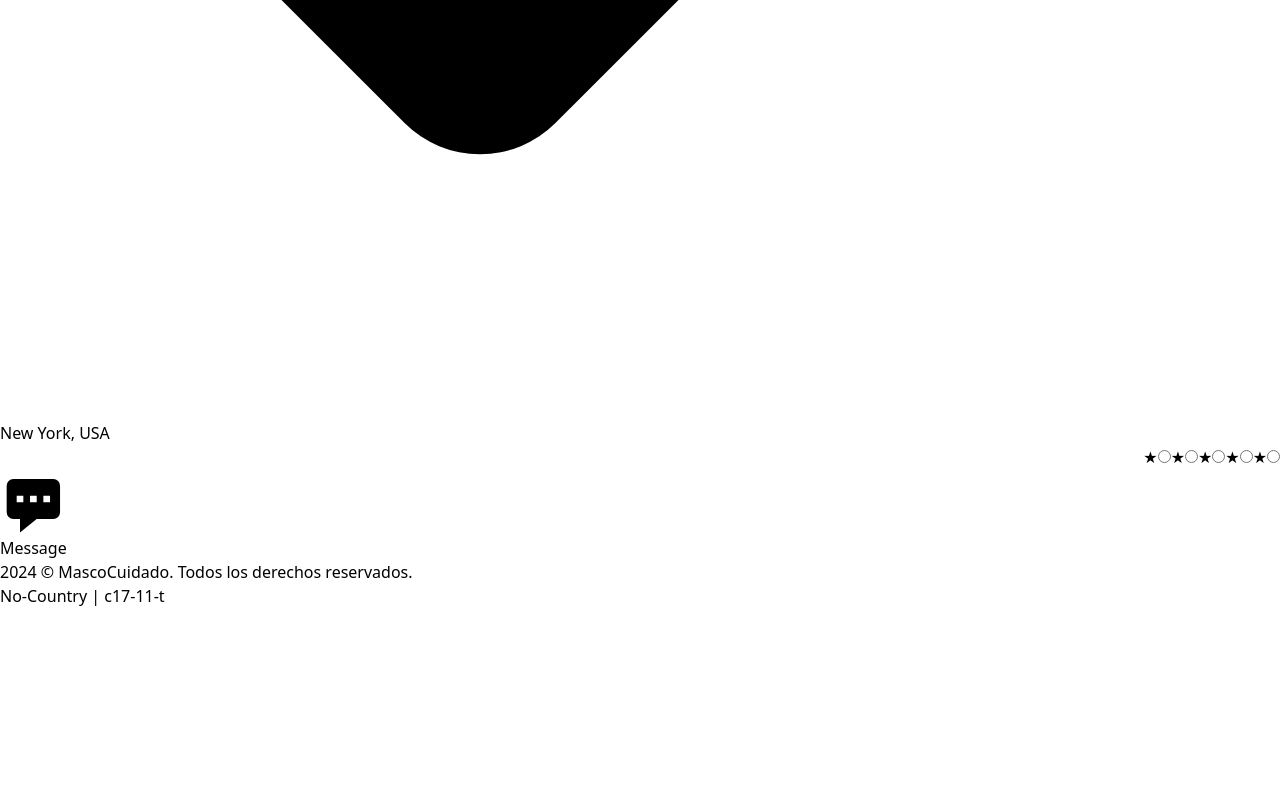
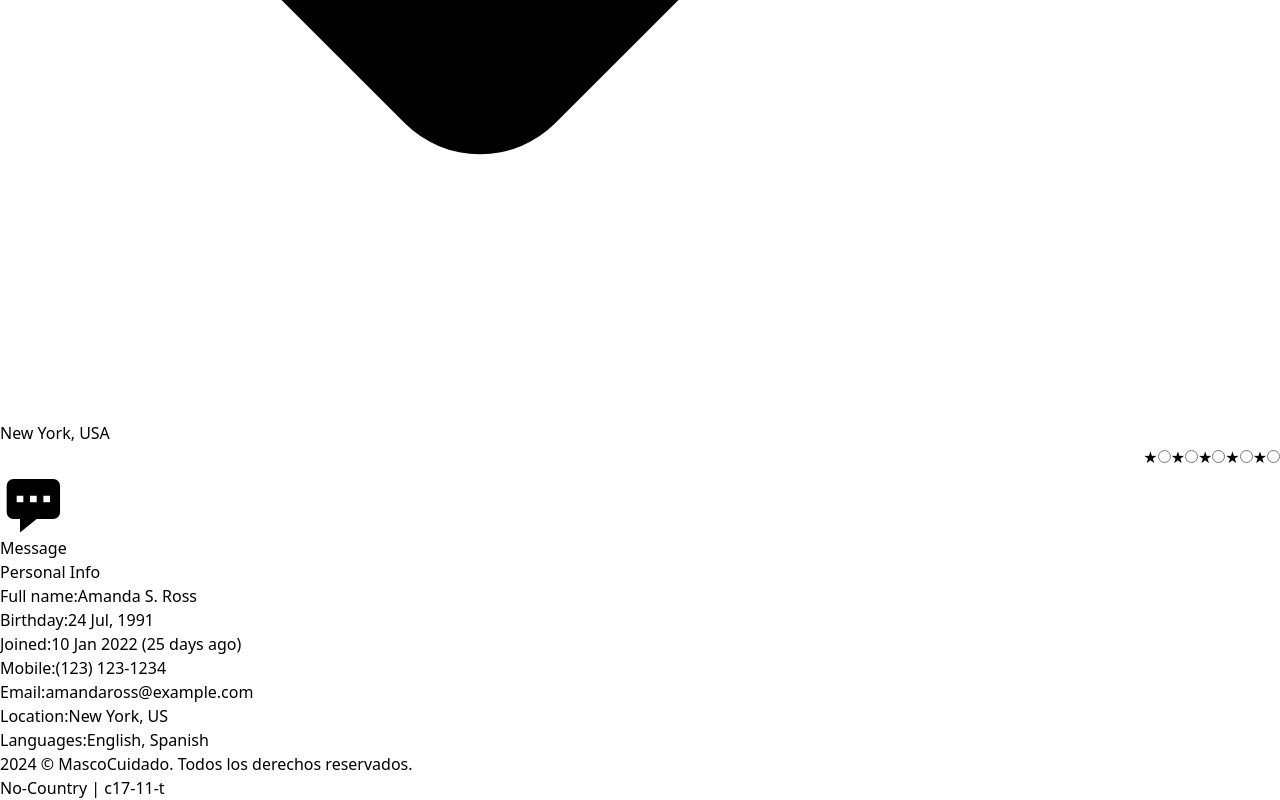
Before and after one commit to No-Country-simulation/c17-11-t-node-react, a React (Vite) app in the folder Front/: page /profile in a window 1280 px wide. Shown: the part 1998-2798 px from the top of the page. Before the commit the page ends 2606 px from the top, so only its background shows below. Built offline with nearby package versions, Linux system fonts and the light colour scheme.

Commit message:
Add types and profile page

```diff
--- a/Front/src/App.tsx
+++ b/Front/src/App.tsx
@@ -1,6 +1,7 @@
 import Navbar from "./components/NavBar";
 import { Login } from "./pages/Login";
 import { Profile } from "./pages/Profile";
+import { Register } from "./pages/Register";
 // import { Register } from "./pages/Register";
 import IndexView from "./views/IndexView/IndexView";
 import { BrowserRouter as Router, Routes, Route } from "react-router-dom";
@@ -15,7 +16,7 @@ function App() {
           <Route path="/" element={<IndexView />} />
           <Route path="/login" element={<Login />} />
           <Route path="/profile" element={<Profile />} />
-          {/* <Route path="/register" element={<Register />} /> */}
+          <Route path="/register" element={<Register />} />
           {/* <Route
               path="/dashboard"
               element={<ProtectedRoute element={<DashboardView />} />}
--- a/Front/src/components/Footer.tsx
+++ b/Front/src/components/Footer.tsx
@@ -1,5 +1,3 @@
-import React from "react";
-
 const Footer = () => {
   return (
     <footer className="bg-[#FF9F00] py-8 -mb-10 w-full">
--- /dev/null
+++ b/Front/src/components/Profile/PersonalInfo.tsx
@@ -0,0 +1,41 @@
+export const PersonalInfo=()=>{
+    return(
+        <div className="my-4 flex flex-col 2xl:flex-row space-y-4 2xl:space-y-0 2xl:space-x-4">
+            <div className="w-full flex flex-col 2xl:w-1/3">
+                <div className="flex-1 bg-white rounded-lg shadow-xl p-8">
+                    <h4 className="text-xl text-gray-900 font-bold">Personal Info</h4>
+                    <ul className="mt-2 text-gray-700">
+                        <li className="flex border-y py-2">
+                            <span className="font-bold w-24">Full name:</span>
+                            <span className="text-gray-700">Amanda S. Ross</span>
+                        </li>
+                        <li className="flex border-b py-2">
+                            <span className="font-bold w-24">Birthday:</span>
+                            <span className="text-gray-700">24 Jul, 1991</span>
+                        </li>
+                        <li className="flex border-b py-2">
+                            <span className="font-bold w-24">Joined:</span>
+                            <span className="text-gray-700">10 Jan 2022 (25 days ago)</span>
+                        </li>
+                        <li className="flex border-b py-2">
+                            <span className="font-bold w-24">Mobile:</span>
+                            <span className="text-gray-700">(123) 123-1234</span>
+                        </li>
+                        <li className="flex border-b py-2">
+                            <span className="font-bold w-24">Email:</span>
+                            <span className="text-gray-700">amandaross@example.com</span>
+                        </li>
+                        <li className="flex border-b py-2">
+                            <span className="font-bold w-24">Location:</span>
+                            <span className="text-gray-700">New York, US</span>
+                        </li>
+                        <li className="flex border-b py-2">
+                            <span className="font-bold w-24">Languages:</span>
+                            <span className="text-gray-700">English, Spanish</span>
+                        </li>
+                    </ul>
+                </div>
+            </div>
+        </div>
+    )
+}
--- a/Front/src/components/RegisterForm.tsx
+++ b/Front/src/components/RegisterForm.tsx
@@ -1,141 +1,124 @@
-// import { useEffect, useState } from "react";
-// import eyeOpen from "../assets/LoginImages/ojo-abierto.png"
-// import eyeClosed from "../assets/LoginImages/ojo-cerrado.png"
+import React, { useEffect, useState } from "react";
+import eyeOpen from "../assets/LoginImages/ojo-abierto.png"
+import eyeClosed from "../assets/LoginImages/ojo-cerrado.png"
+import { IRole } from "../types/types";
 // import { useNavigate } from "react-router-dom";
 
-// export const RegisterForm = () => {
-//     const [first_name, setFirstname] = useState('');
-//     const [last_name, setLastname] = useState('');
-//     const [username, setUsername] = useState('');
-//     // const [dni, setDni] = useState(0);
-//     const [email, setEmail] = useState('');
-//     const [password, setPassword] = useState('');
-//     const [role, setRole] = useState(false);
-//     const navigate = useNavigate();
-//     const [showPassword, setShowPassword] = useState(false);
-//     const [showConfirmpassword, setShowConfirmpassword] = useState(false)
-//     const resultado = "";
+export const RegisterForm = () => {
+    const [first_name, setFirstname] = useState('');
+    const [last_name, setLastname] = useState('');
+    const [username, setUsername] = useState('');
+    const [email, setEmail] = useState('');
+    const [password, setPassword] = useState('');
+    const [role, setRole] = useState('');
+    const [showPassword, setShowPassword] = useState(false);
 
+    // const navigate = useNavigate();
 
-//     const [data, setData] = useState([]);
+    const [data, setData] = useState<IRole[]>([]);
 
-//     useEffect(() => {
-//         fetchData();
-//     }, []);
+    useEffect(() => {
+        fetchData();
+    }, []);
 
-//     const fetchData = async () => {
-//         try {
-//             const response = await fetch('http://127.0.0.1:3001/api/v1/roles');
-//             const jsonData = await response.json();
-//             setData(jsonData.data); // Asume que el ID está dentro de un campo llamado 'id' en el objeto data
-//         } catch (error) {
-//             console.error('Error al recuperar datos:', error);
-//         }
-//     };
-//     const handleSubmit = async (e) => {
-//         e.preventDefault();
-//         try {
-//             const response = await fetch('http://127.0.0.1:3001/api/v1/auth/register', {
-//                 method: 'POST',
-//                 headers: {
-//                     'Content-Type': 'application/json',
-//                 },
-//                 body: JSON.stringify({ role, first_name, last_name, email, password, username}),
-//             });
-//             const data = await response.json();
-//             console.log(data);
-//             if(data!==null){
-//                 console.log("paso")
-//             }
-//         } catch (error) {
-//             console.error('Error:', error);
-//         }
-//     };
+    const fetchData = async () => {
+        try {
+            const response = await fetch('http://localhost:3001/api/v1/roles');
+            const jsonData = await response.json();
+            setData(jsonData.data); // Asume que el ID está dentro de un campo llamado 'id' en el objeto data
+        } catch (error) {
+            console.error('Error al recuperar datos:', error);
+        }
+    };
+    const handleSubmit = async (e:React.FormEvent<HTMLFormElement>) => {
+        e.preventDefault();
+        try {
+            const response = await fetch('http://localhost:3001/api/v1/auth/register', {
+                method: 'POST',
+                headers: {
+                    'Content-Type': 'application/json',
+                },
+                body: JSON.stringify({ role, first_name, last_name, email, password, username}),
+            });
+            const data = await response.json();
+            console.log(data);
+        } catch (error) {
+            console.error('Error:', error);
+        }
+    };
 
-//     const handleChange = (e) => {
+    const handleChange = (e:React.FormEvent<HTMLInputElement>) => {
 
-//         // Grab the nodeName and value from
-//         // the clicked element
-//         const { value } = e.target;
-//         setRole(value);
+        // Grab the nodeName and value from
+        // the clicked element
+        const { value } = e.target as HTMLInputElement;
+        console.log(value)
+        setRole(value);
 
-//     }
-//     const togglePasswordVisibility = () => {
-//         setShowPassword(!showPassword);
-//     };
-//     const togglePasswordConfirmVisibility = () => {
-//         setShowConfirmpassword(!showConfirmpassword);
-//     };
+    }
+    const togglePasswordVisibility = () => {
+        setShowPassword(!showPassword);
+    };
+    // const togglePasswordConfirmVisibility = () => {
+    //     setShowConfirmpassword(!showConfirmpassword);
+    // };
 
-//     return (
+    return (
 
-//         <form className="space-y-4 md:space-y-6" action="#" onSubmit={handleSubmit}>
-//             <div>
-//                 <label htmlFor="email" className="block mb-2 text-sm text-left font-medium text-gray-900 dark:text-white">Nombre</label>
-//                 <input type="text" name="usuario" id="usuario" className="bg-gray-50 border border-gray-300 text-gray-900 sm:text-sm rounded-lg focus:ring-primary-600 focus:border-primary-600 block w-full p-2.5 dark:bg-gray-700 dark:border-gray-600 dark:placeholder-gray-400 dark:text-white dark:focus:ring-blue-500 dark:focus:border-blue-500" placeholder="Nombre" onChange={(e) => setFirstname(e.target.value)} />
-//             </div>
-//             <div>
-//                 <label htmlFor="email" className="block mb-2 text-sm text-left font-medium text-gray-900 dark:text-white">Apellido</label>
-//                 <input type="text" name="email" id="email" className="bg-gray-50 border border-gray-300 text-gray-900 sm:text-sm rounded-lg focus:ring-primary-600 focus:border-primary-600 block w-full p-2.5 dark:bg-gray-700 dark:border-gray-600 dark:placeholder-gray-400 dark:text-white dark:focus:ring-blue-500 dark:focus:border-blue-500" placeholder="Apellido" onChange={(e) => setLastname(e.target.value)} />
-//             </div>
-//             <div>
-//                 <label htmlFor="email" className="block mb-2 text-sm text-left font-medium text-gray-900 dark:text-white">Usuario</label>
-//                 <input type="text" name="email" id="email" className="bg-gray-50 border border-gray-300 text-gray-900 sm:text-sm rounded-lg focus:ring-primary-600 focus:border-primary-600 block w-full p-2.5 dark:bg-gray-700 dark:border-gray-600 dark:placeholder-gray-400 dark:text-white dark:focus:ring-blue-500 dark:focus:border-blue-500" placeholder="Usuario" onChange={(e) => setUsername(e.target.value)} />
-//             </div>
-//             <div>
-//                 <label htmlFor="email" className="block mb-2 text-sm text-left font-medium text-gray-900 dark:text-white">Correo electronico</label>
-//                 <input type="email" name="email" id="email" className="bg-gray-50 border border-gray-300 text-gray-900 sm:text-sm rounded-lg focus:ring-primary-600 focus:border-primary-600 block w-full p-2.5 dark:bg-gray-700 dark:border-gray-600 dark:placeholder-gray-400 dark:text-white dark:focus:ring-blue-500 dark:focus:border-blue-500" placeholder="Correo electronico" onChange={(e) => setEmail(e.target.value)} />
-//             </div>
-//             {/* <div>
-//                 <label htmlFor="dni" className="block mb-2 text-sm text-left font-medium text-gray-900 dark:text-white">Dni</label>
-//                 <input type="number" name="dni" id="dni" className="bg-gray-50 border border-gray-300 text-gray-900 sm:text-sm rounded-lg focus:ring-primary-600 focus:border-primary-600 block w-full p-2.5 dark:bg-gray-700 dark:border-gray-600 dark:placeholder-gray-400 dark:text-white dark:focus:ring-blue-500 dark:focus:border-blue-500" placeholder="Dni" onChange={(e) => setDni(Number.parseInt(e.target.value))} />
-//             </div> */}
-//             <div className="relative">
-//                 <label htmlFor="password" className="block mb-2 text-left text-sm font-medium text-gray-900 dark:text-white">Contraseña</label>
-//                 <input type={showPassword ? "text" : "password"} name="password" id="password" placeholder="******" className="bg-gray-50 border border-gray-300 text-gray-900 sm:text-sm rounded-lg focus:ring-primary-600 focus:border-primary-600 block w-full p-2.5 dark:bg-gray-700 dark:border-gray-600 dark:placeholder-gray-400 dark:text-white dark:focus:ring-blue-500 dark:focus:border-blue-500" onChange={(e) => setPassword(e.target.value)} />
-//                 <button type="button" onClick={togglePasswordVisibility} className="absolute inset-y-0 top-8 right-0 flex items-center px-2 h-10 rounded-r-md focus:outline-none">
-//                     {showPassword ? (
-//                         <img src={eyeOpen} alt="open eye" />
-//                     ) : (
-//                         <img src={eyeClosed} alt="close eye" />
-//                     )}
-//                 </button>
-//             </div>
-//             <div className="relative">
-//                 <label htmlFor="password" className="block mb-2 text-left text-sm font-medium text-gray-900 dark:text-white">Confirmar contraseña</label>
-//                 <input type={showConfirmpassword ? "text" : "password"} name="password" id="password" placeholder="******" className="bg-gray-50 border border-gray-300 text-gray-900 sm:text-sm rounded-lg focus:ring-primary-600 focus:border-primary-600 block w-full p-2.5 dark:bg-gray-700 dark:border-gray-600 dark:placeholder-gray-400 dark:text-white dark:focus:ring-blue-500 dark:focus:border-blue-500" />
-//                 <button type="button" onClick={togglePasswordConfirmVisibility} className="absolute inset-y-0 top-8 right-0 flex items-center px-2 h-10 rounded-r-md focus:outline-none">
-//                     {showConfirmpassword ? (
-//                         <img src={eyeOpen} alt="open eye" />
-//                     ) : (
-//                         <img src={eyeClosed} alt="close eye" />
-//                     )}
-//                 </button>
-//             </div>
-//             <div>
-//                 {data.map(item => (
-//                     <div className="flex items-center space-x-5" key={item._id} onChange={handleChange}>
-//                         <input id="default-radio-1" type="radio" value={item._id} name="default-radio" className="w-4 h-4 text-blue-600 bg-gray-100 border-gray-300 focus:ring-blue-500 dark:focus:ring-blue-600 dark:ring-offset-gray-800 focus:ring-2 dark:bg-gray-700 dark:border-gray-600" />
-//                         <label htmlFor="default-radio-1" className="ms-2 text-sm font-medium text-gray-900 dark:text-gray-300">{item.name}</label>
-//                     </div>
-//                 ))}
-//             </div>
-//             <div className="flex items-center justify-between">
-//                 <div className="flex items-start">
-//                     <div className="flex items-center h-5">
-//                         <input id="remember" aria-describedby="remember" type="checkbox" className="w-4 h-4 border border-gray-300 rounded bg-gray-50 focus:ring-3 focus:ring-primary-300 dark:bg-gray-700 dark:border-gray-600 dark:focus:ring-primary-600 dark:ring-offset-gray-800" required />
-//                     </div>
-//                     <div className="ml-3 text-sm">
-//                         <label htmlFor="remember" className="text-gray-500 dark:text-gray-300">Acepto los </label>
-//                         <a href="#" className="font-medium text-black hover:underline dark:text-primary-500">Terminos y condiciones</a>
-//                     </div>
-//                 </div>
-//             </div>
-//             <button type="submit" className="w-full text-white bg-violet-700 hover:bg-primary-700 focus:ring-4 focus:outline-none focus:ring-primary-300 rounded-2xl text-sm px-5 py-2.5 text-center dark:bg-primary-600 dark:hover:bg-primary-700 dark:focus:ring-primary-800 font-bold">REGISTRARME</button>
-//             <p className="text-sm font-light text-gray-500 dark:text-gray-400">
-//                 ¿Has olvidado tu contraseña? <a href="#" className="font-medium text-black hover:underline dark:text-primary-500">Recuperar</a>
-//             </p>
+        <form className=" md:space-y-1" action="#" onSubmit={handleSubmit}>
+            <div>
+                <label htmlFor="email" className="block mb-2 text-sm text-left font-medium text-gray-900 dark:text-white">Nombre</label>
+                <input type="text" name="usuario" id="usuario" className="bg-gray-50 border border-gray-300 text-gray-900 sm:text-sm rounded-lg focus:ring-primary-600 focus:border-primary-600 block w-full p-2.5 dark:bg-gray-700 dark:border-gray-600 dark:placeholder-gray-400 dark:text-white dark:focus:ring-blue-500 dark:focus:border-blue-500" placeholder="Nombre" onChange={(e) => setFirstname(e.target.value)} />
+            </div>
+            <div>
+                <label htmlFor="email" className="block mb-2 text-sm text-left font-medium text-gray-900 dark:text-white">Apellido</label>
+                <input type="text" name="email" id="email" className="bg-gray-50 border border-gray-300 text-gray-900 sm:text-sm rounded-lg focus:ring-primary-600 focus:border-primary-600 block w-full p-2.5 dark:bg-gray-700 dark:border-gray-600 dark:placeholder-gray-400 dark:text-white dark:focus:ring-blue-500 dark:focus:border-blue-500" placeholder="Apellido" onChange={(e) => setLastname(e.target.value)} />
+            </div>
+            <div>
+                <label htmlFor="email" className="block mb-2 text-sm text-left font-medium text-gray-900 dark:text-white">Usuario</label>
+                <input type="text" name="email" id="email" className="bg-gray-50 border border-gray-300 text-gray-900 sm:text-sm rounded-lg focus:ring-primary-600 focus:border-primary-600 block w-full p-2.5 dark:bg-gray-700 dark:border-gray-600 dark:placeholder-gray-400 dark:text-white dark:focus:ring-blue-500 dark:focus:border-blue-500" placeholder="Usuario" onChange={(e) => setUsername(e.target.value)} />
+            </div>
+            <div>
+                <label htmlFor="email" className="block mb-2 text-sm text-left font-medium text-gray-900 dark:text-white">Correo electronico</label>
+                <input type="email" name="email" id="email" className="bg-gray-50 border border-gray-300 text-gray-900 sm:text-sm rounded-lg focus:ring-primary-600 focus:border-primary-600 block w-full p-2.5 dark:bg-gray-700 dark:border-gray-600 dark:placeholder-gray-400 dark:text-white dark:focus:ring-blue-500 dark:focus:border-blue-500" placeholder="Correo electronico" onChange={(e) => setEmail(e.target.value)} />
+            </div>
 
-//         </form>
-//     )
-// }
+            <div className="relative">
+                <label htmlFor="password" className="block mb-2 text-left text-sm font-medium text-gray-900 dark:text-white">Contraseña</label>
+                <input type={showPassword ? "text" : "password"} name="password" id="password" placeholder="******" className="bg-gray-50 border border-gray-300 text-gray-900 sm:text-sm rounded-lg focus:ring-primary-600 focus:border-primary-600 block w-full p-2.5 dark:bg-gray-700 dark:border-gray-600 dark:placeholder-gray-400 dark:text-white dark:focus:ring-blue-500 dark:focus:border-blue-500" onChange={(e) => setPassword(e.target.value)} />
+                <button type="button" onClick={togglePasswordVisibility} className="absolute inset-y-0 top-8 right-0 flex items-center px-2 h-10 rounded-r-md focus:outline-none">
+                    {showPassword ? (
+                        <img src={eyeOpen} alt="open eye" />
+                    ) : (
+                        <img src={eyeClosed} alt="close eye" />
+                    )}
+                </button>
+            </div>
+
+            <div className="flex items-center space-x-1">
+                {data.map(item => (
+                    <div key={item._id} onChange={handleChange}>
+                        <input id="default-radio-1" type="radio" value={item._id} name="default-radio" className="w-4 h-4 text-blue-600 bg-gray-100 border-gray-300 focus:ring-blue-500 dark:focus:ring-blue-600 dark:ring-offset-gray-800 focus:ring-2 dark:bg-gray-700 dark:border-gray-600" />
+                        <label htmlFor="default-radio-1" className="ms-2 text-sm font-medium text-gray-900 dark:text-gray-300">{item.name}</label>
+                    </div>
+                ))}
+            </div>
+            <div className="flex items-center justify-between">
+                <div className="flex items-start">
+                    <div className="flex items-center h-5">
+                        <input id="remember" aria-describedby="remember" type="checkbox" className="w-4 h-4 border border-gray-300 rounded bg-gray-50 focus:ring-3 focus:ring-primary-300 dark:bg-gray-700 dark:border-gray-600 dark:focus:ring-primary-600 dark:ring-offset-gray-800" required />
+                    </div>
+                    <div className="ml-3 text-sm">
+                        <label htmlFor="remember" className="text-gray-500 dark:text-gray-300">Acepto los </label>
+                        <a href="#" className="font-medium text-black hover:underline dark:text-primary-500">Terminos y condiciones</a>
+                    </div>
+                </div>
+            </div>
+            <button type="submit" className="w-full text-white bg-amber-500 hover:bg-primary-700 focus:ring-4 focus:outline-none focus:ring-primary-300 rounded-2xl text-sm px-5 py-2.5 text-center dark:bg-primary-600 dark:hover:bg-primary-700 dark:focus:ring-primary-800 font-bold">REGISTRARME</button>
+            <p className="text-sm font-light text-gray-500 dark:text-gray-400">
+                ¿Has olvidado tu contraseña? <a href="#" className="font-medium text-black hover:underline dark:text-primary-500">Recuperar</a>
+            </p>
+
+        </form>
+    )
+}
--- a/Front/src/pages/Profile.tsx
+++ b/Front/src/pages/Profile.tsx
@@ -1,9 +1,10 @@
 import { Header } from "../components/Profile/Header"
-
+import { PersonalInfo } from "../components/Profile/PersonalInfo"
 export const Profile = () => {
     return (
         <div className="h-full bg-gray-200 p-8 mt-10 sticky">
-           <Header />
+            <Header />
+            <PersonalInfo />
         </div>
 
     )
--- a/Front/src/pages/Register.tsx
+++ b/Front/src/pages/Register.tsx
@@ -1,15 +1,15 @@
-// import { RegisterForm } from "../components/RegisterForm"
+import { RegisterForm } from "../components/RegisterForm"
 export const Register = ()=>{
     return(
 
         <section>
         <div className="flex flex-col items-center justify-center px-6 py-8 mx-auto md:h-screen lg:py-0">
             <div className="w-full bg-white rounded-lg shadow dark:border md:mt-0 sm:max-w-md xl:p-0">
-                <div className="p-6 space-y-4 md:space-y-6 sm:p-8">
+                <div className="p-6 space-y-1 md:space-y-3 sm:p-8">
                     <h1 className="text-xl font-bold leading-tight tracking-tight text-gray-900 md:text-2xl dark:text-white">
                         ¡Registrate como!
                     </h1>
-                    {/* <RegisterForm />  */}
+                    <RegisterForm />
               </div>
             </div>
         </div>
--- /dev/null
+++ b/Front/src/types/types.ts
@@ -0,0 +1,9 @@
+export interface IRole {
+    _id: string;
+    name: string;
+}
+export interface ISelectInput {
+    placeholder?: string;
+    onChange: (category: string) => void;
+    target:InputEvent;
+}
```
Also changed, not shown: Front/src/components/LoginForm.tsx (+4 -4 lines).
